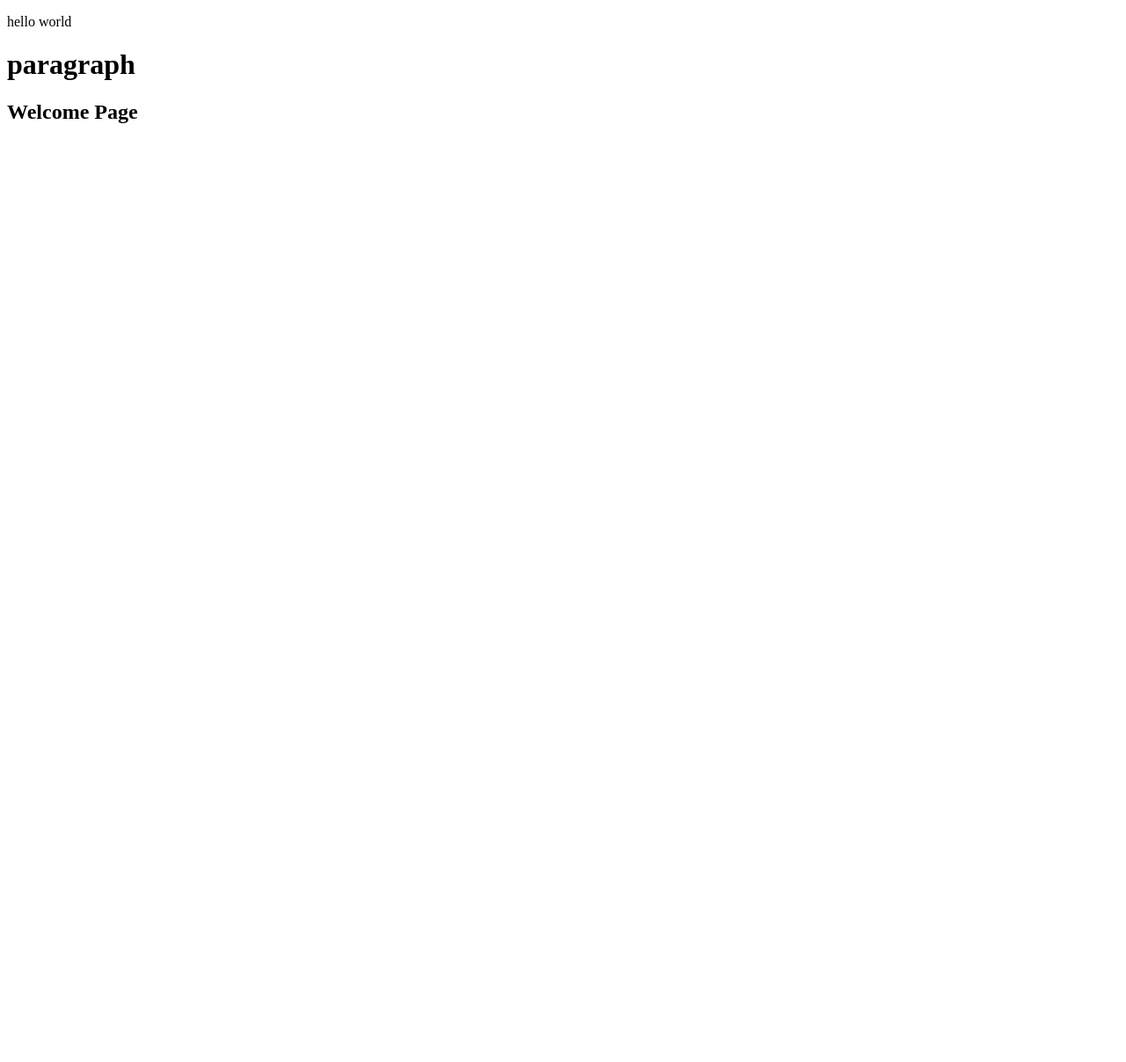
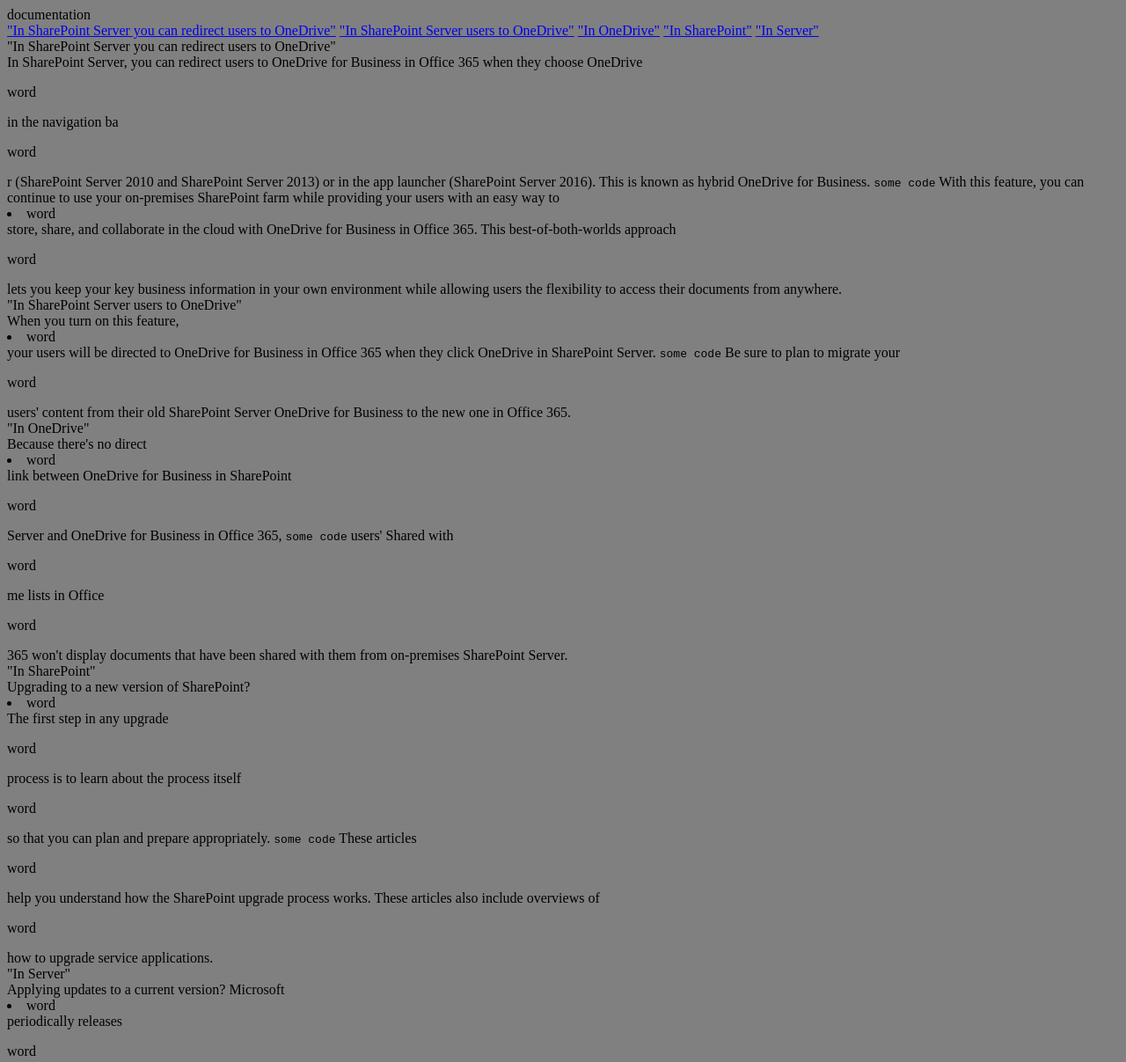
Before and after one commit to IjayAbby/project, a plain HTML site: page index.html in a window 1280 px wide. Shown: the top 1207 px of the page at 88% size. Before the commit the page ends 800 px from the top, so only its background shows below. Drawn offline with Linux system fonts and the light colour scheme.

Commit message:
final changes

```diff
--- a/css/style.css
+++ b/css/style.css
@@ -0,0 +1,4 @@
+.navbar {
+background-color: aqua;
+
+}
--- a/index.html
+++ b/index.html
@@ -4,14 +4,67 @@
     <meta charset="UTF-8">
     <title>Fork Me! FCC: Test Suite Template</title>
     <link rel="stylesheet" href="css/style.css">
+    <style>@media screen and (min-width:480px){ body { background-color: grey; } }  </style>
+
   </head>
 
   <body>
+
+    <nav id="navbar" >
+        <header>
+          documentation
+        </header>
+
+        <a href="#In_SharePoint_Server_you_can_redirect_users_to_OneDrive" class="nav-link">"In SharePoint Server you can redirect users to OneDrive"</a>
+        <a href="#In_SharePoint_Server_users_to_OneDrive" class="nav-link">"In SharePoint Server users to OneDrive"</a>
+        <a href="#In_OneDrive" class="nav-link">"In OneDrive"</a>
+        <a href="#In_SharePoint" class="nav-link">"In SharePoint"</a>
+        <a href="#In _Server" class="nav-link">"In  Server"</a>
+
+    </nav>
+
     <script src="https://cdn.freecodecamp.org/testable-projects-fcc/v1/bundle.js"></script>
 
-     <p> hello world</p>
-     <h1>paragraph</h1>
-     <h2>Welcome Page</h2>
+    <main id="main-doc">
+
+      <section class="main-section" id="In_SharePoint_Server_you_can_redirect_users_to_OneDrive">
+        <header>
+        "In SharePoint Server you can redirect users to OneDrive"
+      </header>
+      In SharePoint Server, you can redirect users to OneDrive for Business in Office 365 when they choose OneDrive <p>word</p>in the navigation ba<p>word</p>r (SharePoint Server 2010 and SharePoint Server 2013) or in the app launcher (SharePoint Server 2016). This is known as hybrid OneDrive for Business.
+      <code>some code</code>
+        With this feature, you can continue to use your on-premises SharePoint farm while providing your users with an easy way to <li>word</li>store, share, and collaborate in the cloud with OneDrive for Business in Office 365. This best-of-both-worlds approach <p>word</p>lets you keep your key business information in your own environment while allowing users the flexibility to access their documents from anywhere.</section>
+
+      <section class="main-section" id="In_SharePoint_Server_users_to_OneDrive">
+        <header>
+          "In SharePoint Server users to OneDrive"
+        </header>
+        When you turn on this feature,<li>word</li> your users will be directed to OneDrive for Business in Office 365 when they click OneDrive in SharePoint Server.
+        <code>some code</code>
+        Be sure to plan to migrate your<p>word</p> users' content from their old SharePoint Server OneDrive for Business to the new one in Office 365.</section>
+
+      <section class="main-section" id ="In_OneDrive">
+        <header>
+          "In OneDrive"
+        </header>
+        Because there's no direct <li>word</li> link between OneDrive for Business in SharePoint<p>word</p> Server and OneDrive for Business in Office 365, <code>some code</code> users' Shared with <p>word</p>me lists in Office <p>word</p>365 won't display documents that have been shared with them from on-premises SharePoint Server.</section>
+
+      <section class="main-section" id="In_SharePoint">
+        <header>
+          "In SharePoint"
+        </header>
+        Upgrading to a new version of SharePoint?<li>word</li> The first step in any upgrade<p>word</p> process is to learn about the process itself <p>word</p>so that you can plan and prepare appropriately. <code>some code</code> These articles <p>word</p>help you understand how the SharePoint upgrade process works. These articles also include overviews of<p>word</p> how to upgrade service applications.</section>
+
+      <section class="main-section" id="In _Server">
+        <header>
+          "In  Server"
+        </header>
+        Applying updates to a current version? Microsoft <li>word</li> periodically releases <p>word</p>software updates<p>word</p> for SharePoint.<code>some code</code>  These articles and related resources provide information about the software update process for SharePoint Server <p>word</p>2013, SharePoint Server 2016, and SharePoint Server 2019.</section>
+
+
+
+    </main>
+
 
     <script  src="js/index.js"></script>
   </body>
```
